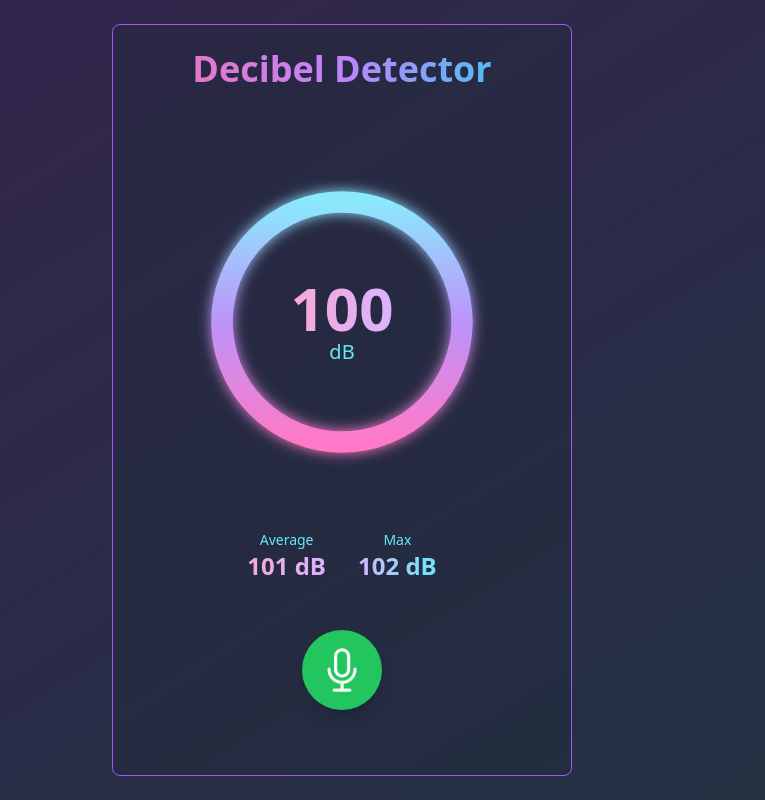
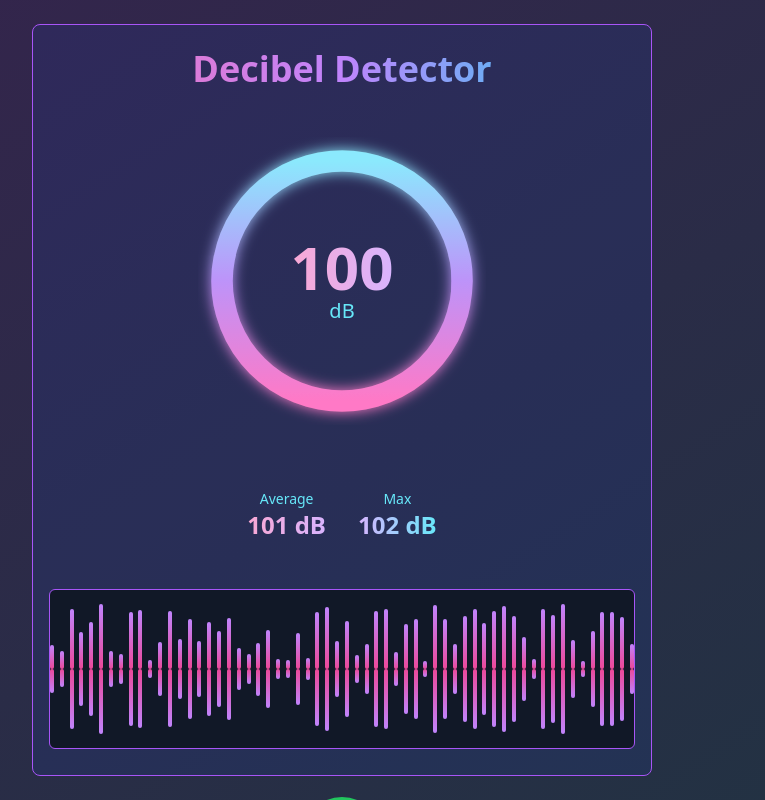
Before and after one commit to thaitommytran/decibel-detector, a React (Create React App) app: page / in a window 1280 px wide. Shown: the whole page, without its empty margins (298-1063 px from the left). Built offline with nearby package versions, Linux system fonts and the light colour scheme.

Commit message:
added static SoundWave component

```diff
--- a/src/App.js
+++ b/src/App.js
@@ -1,6 +1,7 @@
 import CircularGauge from "./components/CircularGauge";
-import DecibelStats from './components/DecibelStats';
-import RecordButton from './components/RecordButton';
+import DecibelStats from "./components/DecibelStats";
+import RecordButton from "./components/RecordButton";
+import SoundWave from "./components/SoundWave";
 
 function App() {
   return (
@@ -10,7 +11,7 @@ function App() {
       {/* Gradient background overlay */}
       <div className="absolute inset-0 bg-gradient-to-br from-purple-900/30 to-cyan-900/30" />
       {/* Card container */}
-      <div className="relative z-10 flex flex-col h-full rounded-lg border bg-gray-800/40 border-purple-500 py-6 px-4 min-w-[460px]">
+      <div className="relative z-10 flex flex-col h-full rounded-lg border bg-blue-800/15 border-purple-500 py-6 px-4 min-w-[460px] max-w-[620px] w-full">
         {/* App header and title */}
         <header className="text-center mb-8">
           <h1 className="text-4xl font-bold bg-gradient-to-r from-pink-400 via-purple-400 to-cyan-400 text-transparent bg-clip-text">
@@ -20,6 +21,7 @@ function App() {
         <div className="flex-grow flex flex-col items-center justify-center space-y-12">
           <CircularGauge />
           <DecibelStats />
+          <SoundWave />
           <RecordButton />
         </div>
       </div>
--- /dev/null
+++ b/src/components/SoundWave.jsx
@@ -0,0 +1,26 @@
+import React from "react";
+
+const SoundWave = () => {
+  return (
+    <div className="flex items-center justify-between h-40 w-full bg-gray-900 border-purple-500 border rounded-md overflow-hidden">
+      {[...Array(60)].map((_, index) => {
+        const height = Math.random() * (90 - 10) + 10;
+
+        return (
+          <div key={index} className="flex flex-col justify-center h-full">
+            <div
+              className="w-1 bg-gradient-to-t from-pink-500 to-purple-400 rounded-sm transition-all duration-75 ease-in-out"
+              style={{ height: `${height / 2}%` }}
+            ></div>
+            <div
+              className="w-1 bg-gradient-to-t from-purple-400 to-pink-500 rounded-sm transition-all duration-75 ease-in-out"
+              style={{ height: `${height / 2}%` }}
+            ></div>
+          </div>
+        );
+      })}
+    </div>
+  );
+};
+
+export default SoundWave;
```
